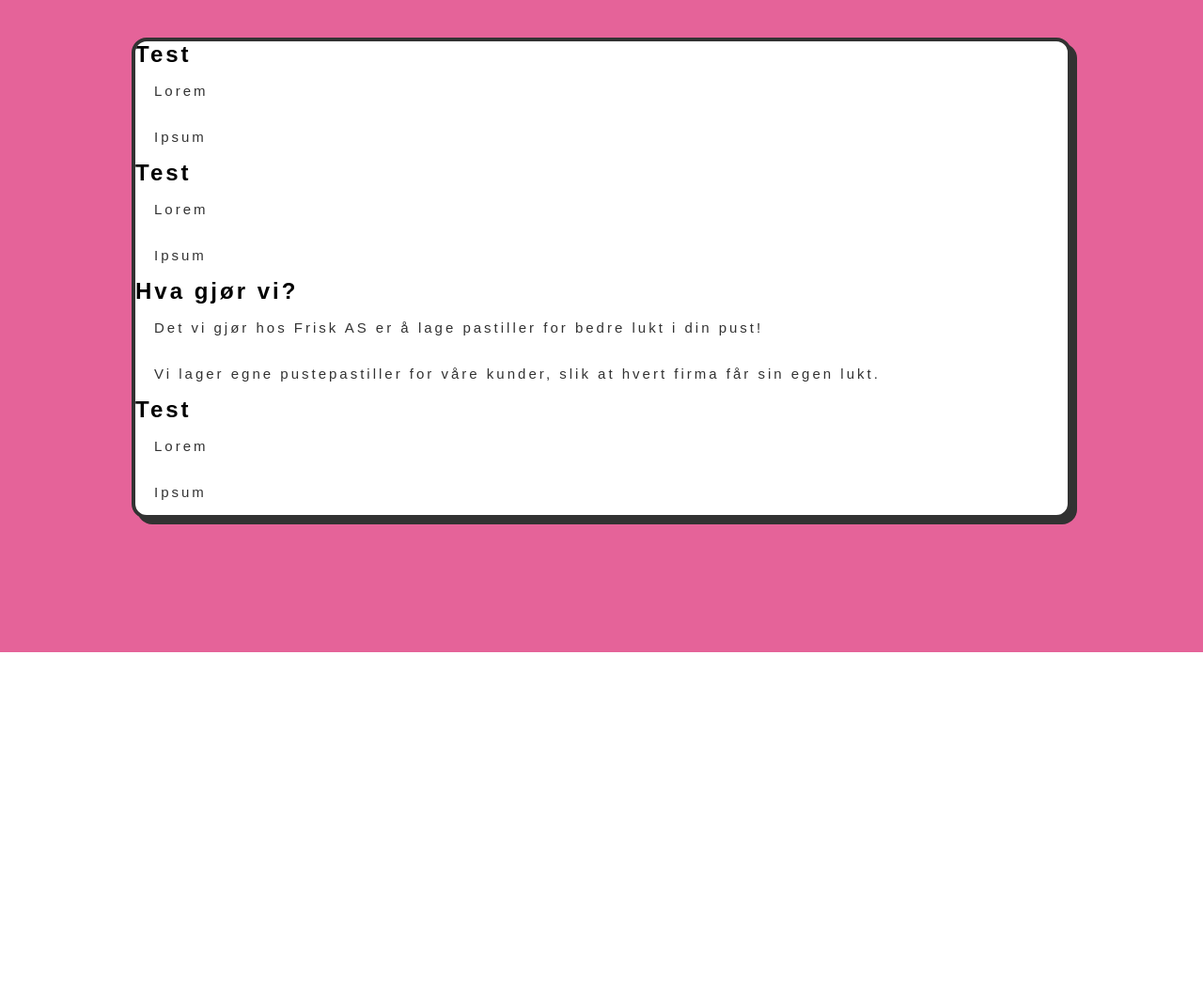
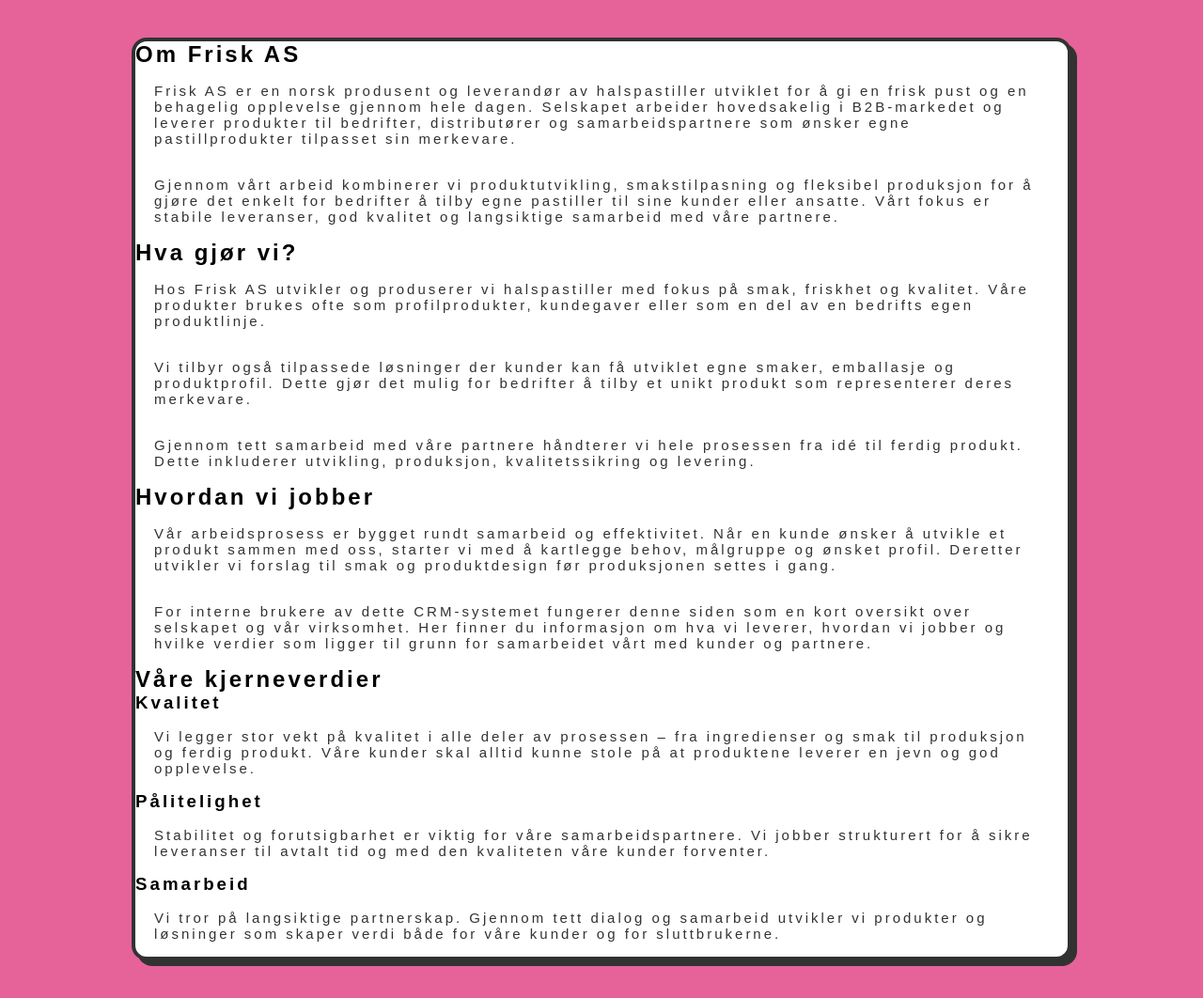
Before and after one commit to williambgronsberg/CRM_GR2, a PHP site: page /CRM_GR2/pages/about_us.php in a window 1280 px wide. Shown: the part 106-1168 px from the top of the page at 94% size. Before the commit the page ends 800 px from the top, so only its background shows below. Run offline with PHP 8.4, Linux system fonts and the light colour scheme; a user stored in the database is signed in; data comes from the database, SQL or seed files in the repository; some web fonts are replaced.

Commit message:
Revise About Us page with company details
Updated the content of the 'About Us' page to provide detailed information about Frisk AS, including company values and work processes.

```diff
--- a/pages/about_us.php
+++ b/pages/about_us.php
@@ -22,23 +22,90 @@ require "auth_check.php";
 
     <main>
         <article id="about_us_article">
-            <h2 class="grey_background">Test</h2>
-            <p>Lorem</p>
-            <p>Ipsum</p>
 
-            <h2 class="brown_background">Test</h2>
-            <p>Lorem</p>
-            <p>Ipsum</p>
+            <h2 class="grey_background">Om Frisk AS</h2>
 
-            <h2 class="green_background">Hva gjør vi?</h2>
-            <p>Det vi gjør hos Frisk AS er å lage pastiller for bedre lukt i din pust!</p>
-            <p>Vi lager egne pustepastiller for våre kunder, slik at hvert firma får sin egen lukt.</p>
+            <p>
+                Frisk AS er en norsk produsent og leverandør av halspastiller utviklet for å gi en frisk pust
+                og en behagelig opplevelse gjennom hele dagen. Selskapet arbeider hovedsakelig i B2B-markedet
+                og leverer produkter til bedrifter, distributører og samarbeidspartnere som ønsker egne
+                pastillprodukter tilpasset sin merkevare.
+            </p>
 
-            <h2 class="pink_background">Test</h2>
-            <p>Lorem</p>
-            <p>Ipsum</p>
+            <p>
+                Gjennom vårt arbeid kombinerer vi produktutvikling, smakstilpasning og fleksibel produksjon
+                for å gjøre det enkelt for bedrifter å tilby egne pastiller til sine kunder eller ansatte.
+                Vårt fokus er stabile leveranser, god kvalitet og langsiktige samarbeid med våre partnere.
+            </p>
+
+            <h2 class="brown_background">Hva gjør vi?</h2>
+
+            <p>
+                Hos Frisk AS utvikler og produserer vi halspastiller med fokus på smak, friskhet og kvalitet.
+                Våre produkter brukes ofte som profilprodukter, kundegaver eller som en del av en bedrifts
+                egen produktlinje.
+            </p>
+
+            <p>
+                Vi tilbyr også tilpassede løsninger der kunder kan få utviklet egne smaker, emballasje
+                og produktprofil. Dette gjør det mulig for bedrifter å tilby et unikt produkt som
+                representerer deres merkevare.
+            </p>
+
+            <p>
+                Gjennom tett samarbeid med våre partnere håndterer vi hele prosessen fra idé til ferdig
+                produkt. Dette inkluderer utvikling, produksjon, kvalitetssikring og levering.
+            </p>
+
+            <h2 class="green_background">Hvordan vi jobber</h2>
+
+            <p>
+                Vår arbeidsprosess er bygget rundt samarbeid og effektivitet. Når en kunde ønsker å utvikle
+                et produkt sammen med oss, starter vi med å kartlegge behov, målgruppe og ønsket profil.
+                Deretter utvikler vi forslag til smak og produktdesign før produksjonen settes i gang.
+            </p>
+
+            <p>
+                For interne brukere av dette CRM-systemet fungerer denne siden som en kort oversikt over
+                selskapet og vår virksomhet. Her finner du informasjon om hva vi leverer, hvordan vi jobber
+                og hvilke verdier som ligger til grunn for samarbeidet vårt med kunder og partnere.
+            </p>
+
+            <h2 class="pink_background">Våre kjerneverdier</h2>
+
+            <div class="values_grid">
+
+                <div class="value_card">
+                    <h3>Kvalitet</h3>
+                    <p>
+                        Vi legger stor vekt på kvalitet i alle deler av prosessen – fra ingredienser og
+                        smak til produksjon og ferdig produkt. Våre kunder skal alltid kunne stole på
+                        at produktene leverer en jevn og god opplevelse.
+                    </p>
+                </div>
+
+                <div class="value_card">
+                    <h3>Pålitelighet</h3>
+                    <p>
+                        Stabilitet og forutsigbarhet er viktig for våre samarbeidspartnere.
+                        Vi jobber strukturert for å sikre leveranser til avtalt tid og
+                        med den kvaliteten våre kunder forventer.
+                    </p>
+                </div>
+
+                <div class="value_card">
+                    <h3>Samarbeid</h3>
+                    <p>
+                        Vi tror på langsiktige partnerskap. Gjennom tett dialog og samarbeid
+                        utvikler vi produkter og løsninger som skaper verdi både for våre
+                        kunder og for sluttbrukerne.
+                    </p>
+                </div>
+
+            </div>
+
         </article>
     </main>
+
 </body>
-
 </html>
```
